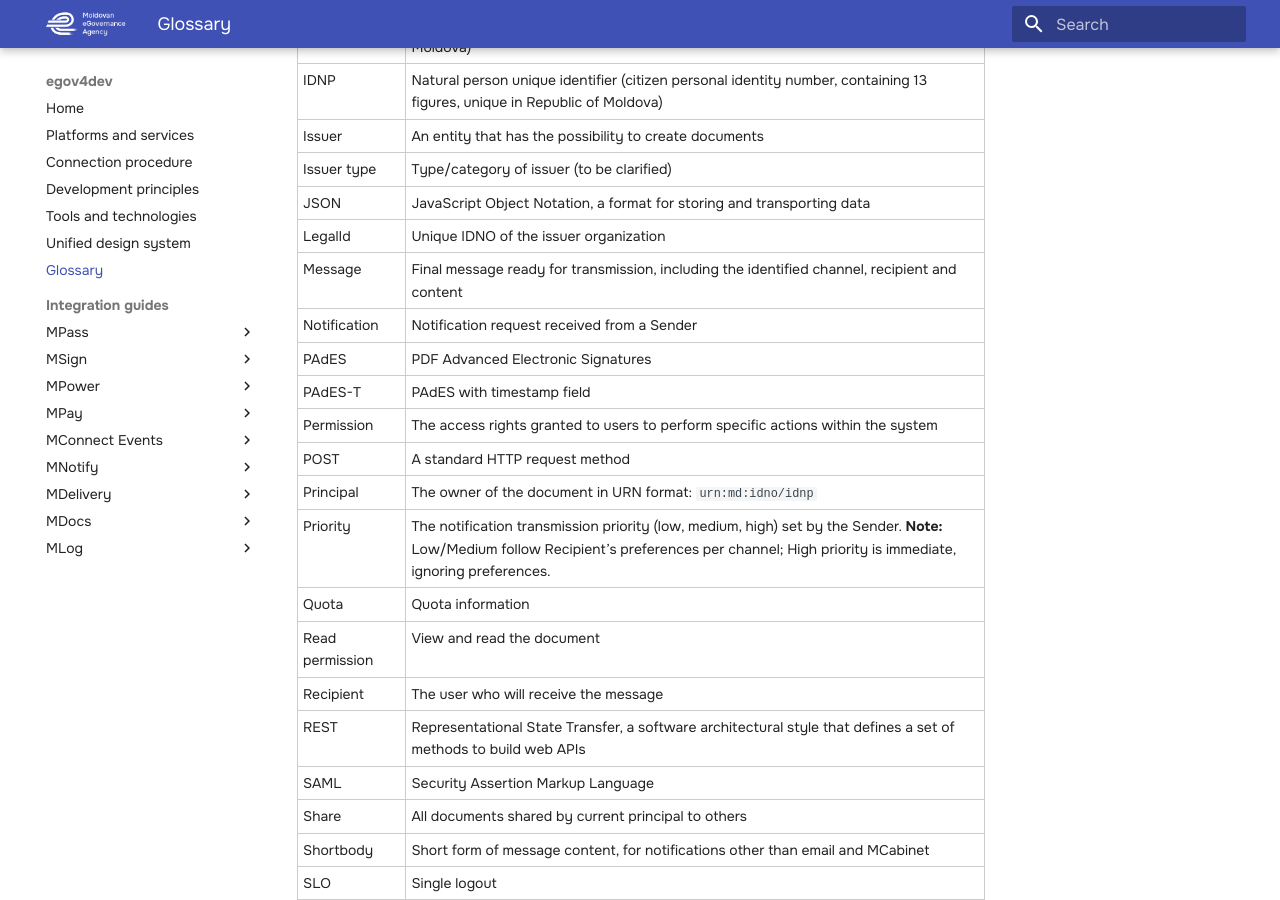
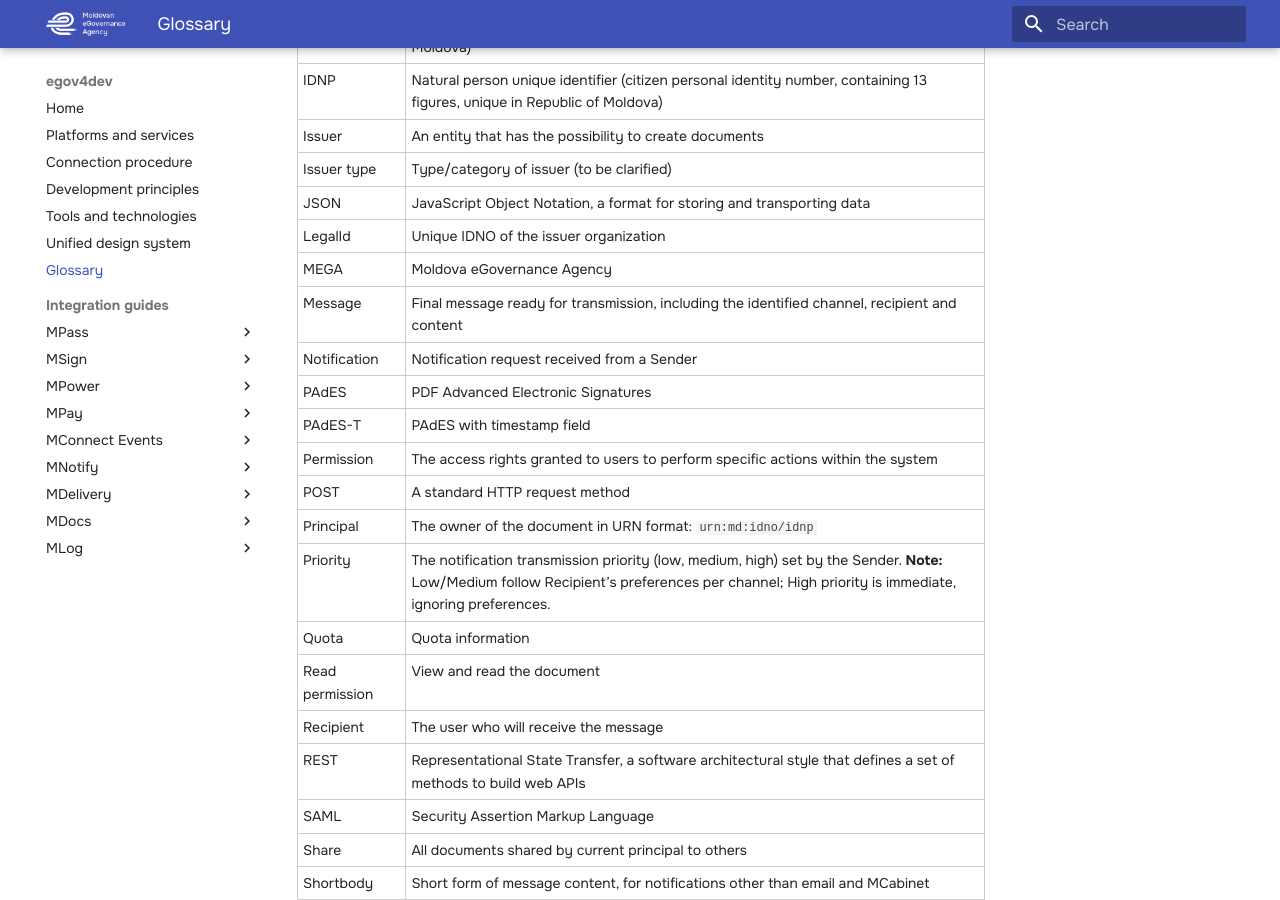
Before and after one commit to egov-moldova/egov4dev, an MkDocs documentation site: the page built from docs/glossary/glossary.md, in a window 1280 px wide and 900 px high, scrolled down 633 px. Built offline with MkDocs 1.6.1 and Material for MkDocs 9.7.7, drawn with Linux system fonts in a browser that asks for light colours.

Commit message:
Update glossary.md

```diff
--- a/docs/glossary/glossary.md
+++ b/docs/glossary/glossary.md
@@ -17,6 +17,7 @@
 | Issuer type   | Type/category of issuer (to be clarified) |
 | JSON          | JavaScript Object Notation, a format for storing and transporting data |
 | LegalId       | Unique IDNO of the issuer organization |
+| MEGA          | Moldova eGovernance Agency |
 | Message       | Final message ready for transmission, including the identified channel, recipient and content |
 | Notification  | Notification request received from a Sender |
 | PAdES         | PDF Advanced Electronic Signatures |
```
